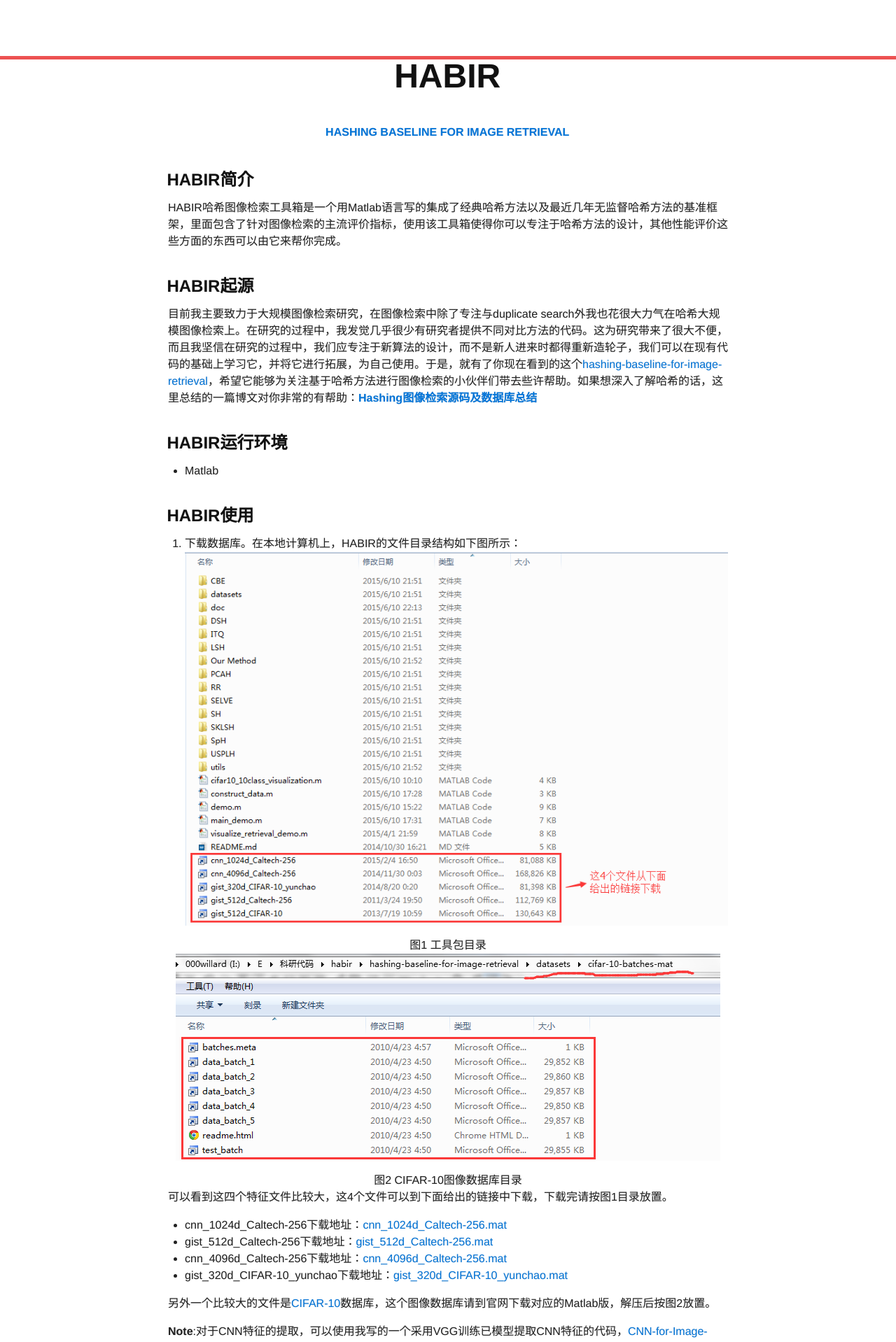
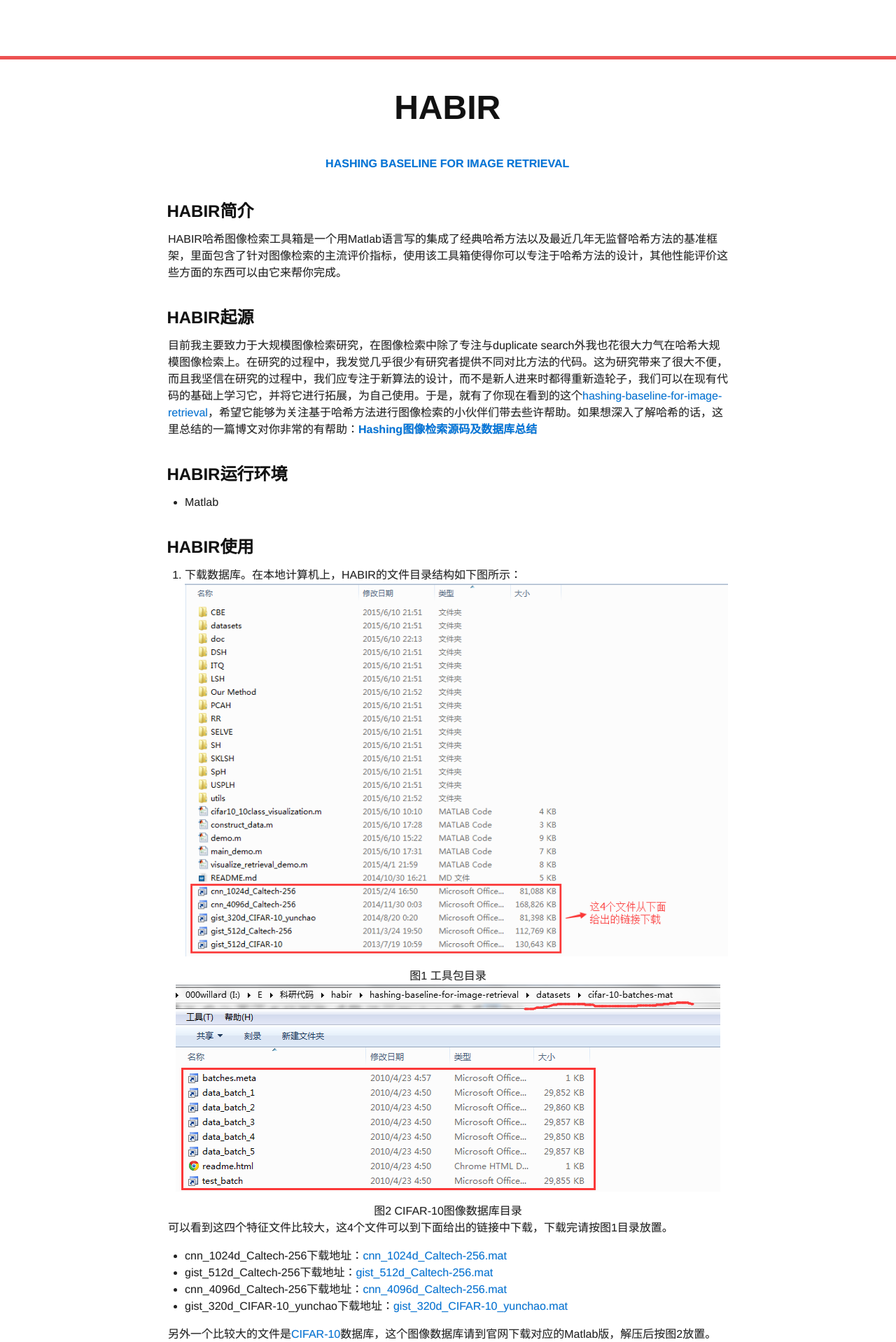
Before and after one commit to willard-yuan/habir, a Jekyll site: the page built from index.md, in a window 1280 px wide. Shown: the top 1918 px of the page at 70% size. Built offline with Jekyll 4.4.1, drawn with Linux system fonts in a browser that asks for light colours.

Commit message:
Update solo.css

```diff
--- a/css/solo.css
+++ b/css/solo.css
@@ -41,6 +41,7 @@ a:hover, a:focus {
 
 .title{
    text-align: center;
+   margin-top: 2.8rem;
    margin-bottom: 3rem;
 }
 
```
